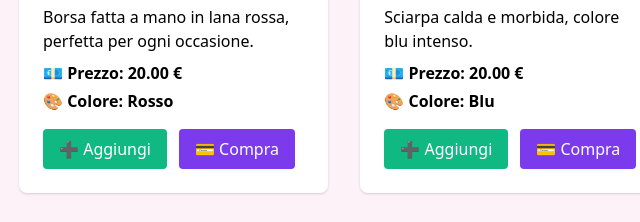
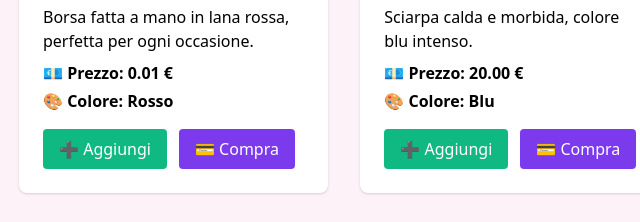
Before and after one commit to Creazionidimaria/lecrezioni-di-maria, a plain HTML site: page index.html in a window 1280 px wide. Shown: the part 375-597 px from the top of the page, 125-765 px from the left. Drawn offline with nearby package versions, Linux system fonts and the light colour scheme; some packages are replaced by stand-ins of ours; a script that the page names is missing.

Commit message:
index.html

```diff
--- a/index.html
+++ b/index.html
@@ -114,7 +114,7 @@
       data: {
         view: 'home',
         articoli: [
-          { nome: 'Borsa Rossa', descrizione: 'Borsa fatta a mano in lana rossa, perfetta per ogni occasione.', prezzo: 20, colore: 'Rosso', foto: ['download.jpg', 'immagine2.jpg', 'immagine3.jpg', 'immagine4.jpg', 'immagine5.jpg'], fotoIndex: 0 },
+          { nome: 'Borsa Rossa', descrizione: 'Borsa fatta a mano in lana rossa, perfetta per ogni occasione.', prezzo: 0.01, colore: 'Rosso', foto: ['download.jpg', 'immagine2.jpg', 'immagine3.jpg', 'immagine4.jpg', 'immagine5.jpg'], fotoIndex: 0 },
           { nome: 'Sciarpa Blu', descrizione: 'Sciarpa calda e morbida, colore blu intenso.', prezzo: 20, colore: 'Blu', foto: ['immagine1.jpg', 'immagine2.jpg', 'immagine3.jpg', 'immagine4.jpg', 'immagine5.jpg'], fotoIndex: 0 },
           { nome: 'Cappellino Verde', descrizione: 'Cappellino elegante e caldo, colore verde.', prezzo: 15, colore: 'Verde', foto: ['immagine1.jpg', 'immagine2.jpg', 'immagine3.jpg', 'immagine4.jpg', 'immagine5.jpg'], fotoIndex: 0 },
           { nome: 'Borsa Gialla', descrizione: 'Borsa estiva color giallo vivace.', prezzo: 22, colore: 'Giallo', foto: ['immagine1.jpg', 'immagine2.jpg', 'immagine3.jpg', 'immagine4.jpg', 'immagine5.jpg'], fotoIndex: 0 },
```
